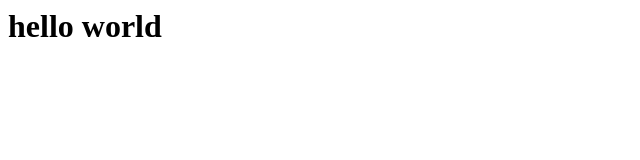
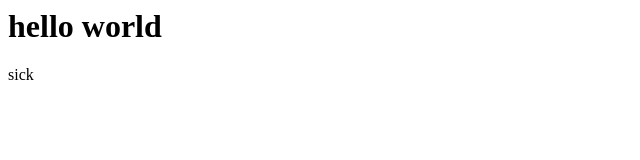
Before and after one commit to binaryarchitect/lsl-ui, a plain HTML site: page index.html in a window 1280 px wide. Shown: the full height of the page, 0-640 px from the left. Drawn offline with Linux system fonts and the light colour scheme.

Commit message:
Update index.html

```diff
--- a/index.html
+++ b/index.html
@@ -1 +1,2 @@
 <h1>hello world</h1>
+<footer>sick</footer>
```
